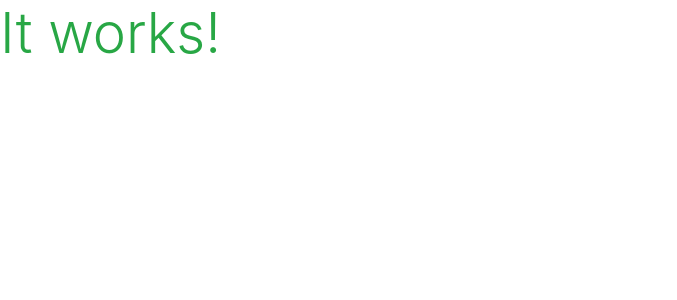
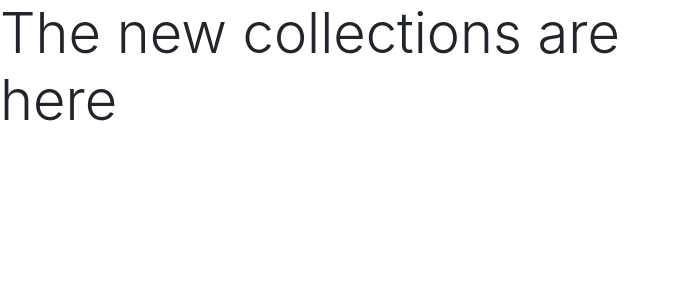
Before and after one commit to dmccaffrey01/CI_PP5_WALKTHROUGH_BOUTIQUE_ADO, a Django app: page / in a window 1280 px wide. Shown: the top 300 px of the page, without its empty margins (0-677 px from the left). Run offline with Django 3.2, Linux system fonts and the light colour scheme.

Commit message:
Added homepage content

```diff
--- a/templates/home/index.html
+++ b/templates/home/index.html
@@ -3,6 +3,19 @@
 
 {% block content %}
 
-<h1 class="display-4 text-success">It works!</h1>
+<div class="contianer h-100">
+    <div class="row h-100">
+        <div class="col-md-6 col-7 my-auto">
+            <h1 class="display-4 logo-font text-black">
+                The new collections are here
+            </h1>
+            <div class="my-5">
+                <h4>
+                    <a href="Shop Now" class="shop-now-button btn btn-lg rounded-a text-uppercase py-3"></a>
+                </h4>
+            </div>
+        </div>
+    </div>
+</div>
 
 {% endblock %}
```
